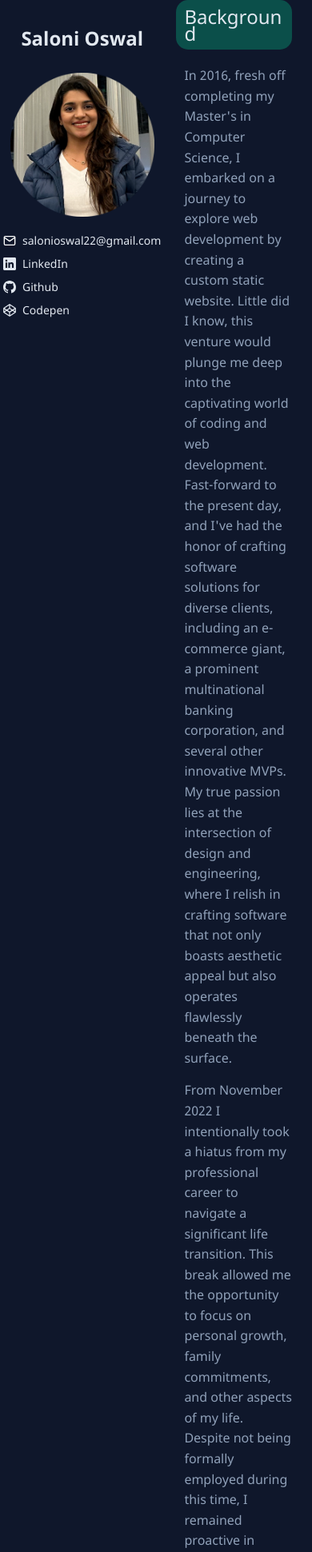
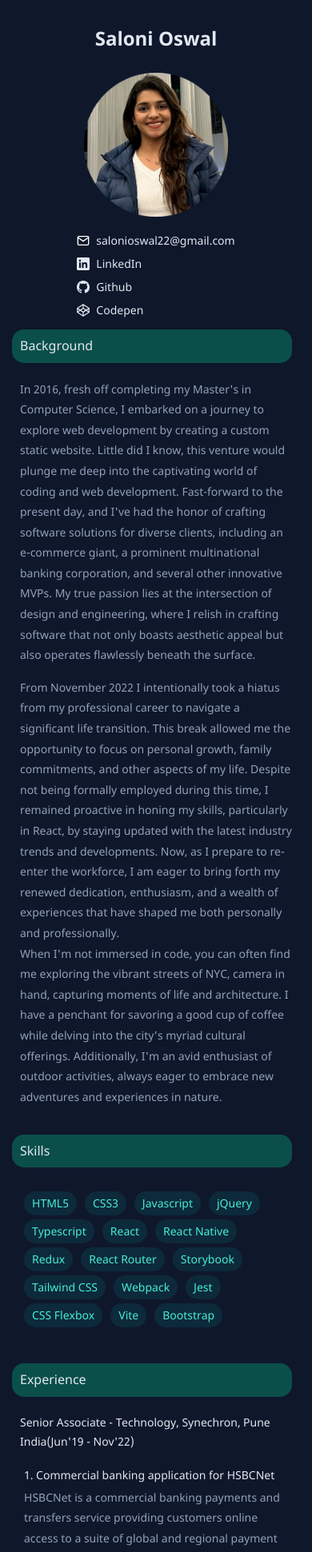
Before and after one commit to Saloni-Oswal/portfolio, a React (Vite) app: page / in a window 390 px wide. Shown: the top 1941 px of the page at 80% size. Built offline with nearby package versions, Linux system fonts and the light colour scheme.

Commit message:
Fixed some mobile styles

```diff
--- a/src/sections/Background/index.jsx
+++ b/src/sections/Background/index.jsx
@@ -1,10 +1,10 @@
+import { SectionTitle } from "@/sections/SectionTitle";
+
 export const Background = () => {
   return (
     <section className='float-none break-words w-full mb-5 md:float-right md:mb-[60px]'>
-      <h1 className='text-2xl bg-teal-900 leading-[21.12px] -ml-2.5 mb-5 p-2.5 rounded-[15px]'>
-        Background
-      </h1>
-      <div className='rounded-[15px] text-slate-400 text-base transition-all duration-400 hover:bg-[rgba(45,212,191,0.1)]  hover:text-[#e2e8f0] leading-[25.6px]'>
+      <SectionTitle title={"Background"}></SectionTitle>
+      <div className='rounded-[15px] text-slate-400 text-sm md:text-base transition-all duration-400 hover:bg-[rgba(45,212,191,0.1)]  hover:text-[#e2e8f0] leading-[25.6px]'>
         <p className='pt-0 pb-[15px] px-0 md:p-[25px]'>
           In 2016, fresh off completing my Master&#39;s in Computer Science, I
           embarked on a journey to explore web development by creating a custom
--- a/src/sections/Education/index.jsx
+++ b/src/sections/Education/index.jsx
@@ -1,11 +1,11 @@
+import { SectionTitle } from "@/sections/SectionTitle";
+
 export const Education = () => {
   return (
     <section className='float-none break-words w-full mb-20 md:float-right md:mb-[60px]'>
-      <h1 className='text-2xl bg-teal-900 leading-[21.12px] -ml-2.5 mb-5 p-2.5 rounded-[15px]'>
-        Education
-      </h1>
+      <SectionTitle title={"Education"}></SectionTitle>
       <dl>
-        <dt className='text-base leading-6 mb-[5px]'>
+        <dt className='text-sm md:text-base leading-6 mb-[5px]'>
           <a
             href='https://www.fergusson.edu/'
             target='_blank'
@@ -14,14 +14,14 @@ export const Education = () => {
             Fergusson College, Pune, India
           </a>
         </dt>
-        <dd className='text-slate-400 text-base leading-[25.6px] '>
+        <dd className='text-slate-400 text-sm md:text-base leading-[25.6px] '>
           MS in Computer Science (2014 - 2016)
           <br />
           GPA: 3.8 / 4.0
         </dd>
         <br />
         <br />
-        <dt className='text-base leading-6  mb-[5px]'>
+        <dt className='text-sm md:text-base leading-6  mb-[5px]'>
           <a
             href='https://pvgcosc.ac.in/'
             target='_blank'
@@ -30,7 +30,7 @@ export const Education = () => {
             PVG&#39;s College Of Science, Pune, India
           </a>
         </dt>
-        <dd className='text-slate-400 text-base leading-[25.6px]'>
+        <dd className='text-slate-400 text-sm md:text-base leading-[25.6px]'>
           BS in Computer Science (2011 - 2014)
           <br />
           GPA: 3.8 / 4.0
--- a/src/sections/Experience/index.jsx
+++ b/src/sections/Experience/index.jsx
@@ -1,3 +1,5 @@
+import { SectionTitle } from "@/sections/SectionTitle";
+
 const EXPERIENCE = [
   {
     title: "Senior Associate - Technology",
@@ -88,9 +90,7 @@ const EXPERIENCE = [
 export const Experience = () => {
   return (
     <section className='float-none break-words w-full mb-5 md:float-right md:mb-[60px]'>
-      <h1 className='text-2xl bg-teal-900 leading-[21.12px] -ml-2.5 mb-5 p-2.5 rounded-[15px]'>
-        Experience
-      </h1>
+      <SectionTitle title={"Experience"}></SectionTitle>
       <dl>
         {EXPERIENCE.map((company, index) => {
           const {
@@ -102,8 +102,8 @@ export const Experience = () => {
             projects,
           } = company;
           return (
-            <>
-              <dt key={index} className='text-base leading-6 mb-[5px]'>
+            <div key={index}>
+              <dt className='text-sm md:text-base leading-6 mb-[5px]'>
                 {`${title}, `}
                 <a
                   href={(company_link && "https://www.synechron.com/") || "#"}
@@ -113,7 +113,7 @@ export const Experience = () => {
                 </a>
                 {`(${duration})`}
               </dt>
-              <dd className='text-slate-400 text-base leading-[25.6px]'>
+              <dd className='text-slate-400 text-sm md:text-base leading-[25.6px]'>
                 <dl>
                   {projects.map((project, index) => {
                     const {
@@ -122,15 +122,20 @@ export const Experience = () => {
                       project_details,
                     } = project;
                     return (
-                      <div className='group mt-[15px] mb-[45px] p-[5px] rounded-[15px] md:mb-[25px] md:p-[25px] transition-all duration-400 hover:bg-[rgba(45,212,191,0.1)]'>
-                        <dt className='text-slate-200 text-base mb-[5px] group-hover:text-teal-300 transition-all duration-400'>
+                      <div
+                        key={index}
+                        className='group mt-[15px] mb-[45px] p-[5px] rounded-[15px] md:mb-[25px] md:p-[25px] transition-all duration-400 hover:bg-[rgba(45,212,191,0.1)]'
+                      >
+                        <dt className='text-slate-200 text-sm md:text-base mb-[5px] group-hover:text-teal-300 transition-all duration-400'>
                           {`${index + 1}. ${project_name}`}
                         </dt>
                         <dd>
                           {project_description}
                           <ul className='text-slate-200 mt-2.5 pl-0.5 md:pl-[17px] list-disc'>
-                            {project_details.map((detail) => (
-                              <li className='text-left'>{detail}</li>
+                            {project_details.map((detail, index) => (
+                              <li key={index} className='text-left'>
+                                {detail}
+                              </li>
                             ))}
                           </ul>
                         </dd>
@@ -141,7 +146,7 @@ export const Experience = () => {
                 <span className='text-slate-200 '>{company_highlight}</span>
               </dd>
               <hr className='text-teal-300 h-px my-5' />
-            </>
+            </div>
           );
         })}
       </dl>
--- a/src/sections/MainContent/components/ContentWrapper/index.jsx
+++ b/src/sections/MainContent/components/ContentWrapper/index.jsx
@@ -3,7 +3,7 @@ import { Main } from "@/sections/Main";
 
 export const ContentWrapper = () => {
   return (
-    <div className='flex flex-row'>
+    <div className='flex flex-col md:flex-row'>
       <Sidebar />
       <Main />
     </div>
--- /dev/null
+++ b/src/sections/SectionTitle/index.jsx
@@ -0,0 +1,7 @@
+export const SectionTitle = ({ title }) => {
+  return (
+    <h1 className='text-base md:text-2xl bg-teal-900 leading-[21.12px] -ml-2.5 mb-5 p-2.5 rounded-[15px]'>
+      {title}
+    </h1>
+  );
+};
--- a/src/sections/Sidebar/index.jsx
+++ b/src/sections/Sidebar/index.jsx
@@ -4,7 +4,7 @@ import { ContactLinks } from "@/sections/Sidebar/components/ContactLinks";
 
 export const Sidebar = () => {
   return (
-    <aside className='sticky items-center flex basis-[0%] flex-col grow-[0.5] h-max max-h-fit pt-[25px] pb-0 top-auto md:max-h-[1000px] md:pt-20 md:pb-2.5 md:top-0'>
+    <aside className='sticky items-center flex basis-[0%] flex-col grow-[0.5] h-max max-h-fit pt-[25px] md:pb-0 top-auto md:max-h-[1000px] md:pt-20 pb-2.5 md:top-0'>
       <ProfileHeader />
       <ProfileImage />
       <ContactLinks />
--- a/src/sections/Skills/index.jsx
+++ b/src/sections/Skills/index.jsx
@@ -1,3 +1,5 @@
+import { SectionTitle } from "@/sections/SectionTitle";
+
 export const SKILLS_LIST = [
   "HTML5",
   "CSS3",
@@ -19,17 +21,15 @@ export const SKILLS_LIST = [
 
 export const Skills = () => {
   return (
-    <section className='float-none break-words w-full mb-5 md:float-right md:mb-[60px]'>
-      <h1 className='text-2xl bg-teal-900 leading-[21.12px]-ml-2.5 mb-5 p-2.5 rounded-[15px]'>
-        Skills
-      </h1>
+    <section className='break-words w-full mb-5 md:mb-[60px]'>
+      <SectionTitle title={"Skills"}></SectionTitle>
       <table className='text-teal-300 w-full mb-5 border-collapse'>
         <tbody>
           <tr className='transition-all duration-400 hover:text-[#e2e8f0] flex basis-[0%] grow flex-wrap justify-start align-middle p-[5px] md:pt-[25px] md:pb-0 md:px-[25px]'>
             {SKILLS_LIST.map((skills, index) => (
               <td
                 key={index}
-                className='self-start text-base bg-teal-400/10 block text-left align-middle mr-2.5 mt-[5px] mb-0 px-2.5 py-[5px] rounded-[25px] md:mt-0 md:mb-2.5'
+                className='self-start text-sm md:text-base bg-teal-400/10 block text-left align-middle mr-2.5 mt-[5px] mb-0 px-2.5 py-[5px] rounded-[25px] md:mt-0 md:mb-2.5'
               >
                 {skills}
               </td>
```
